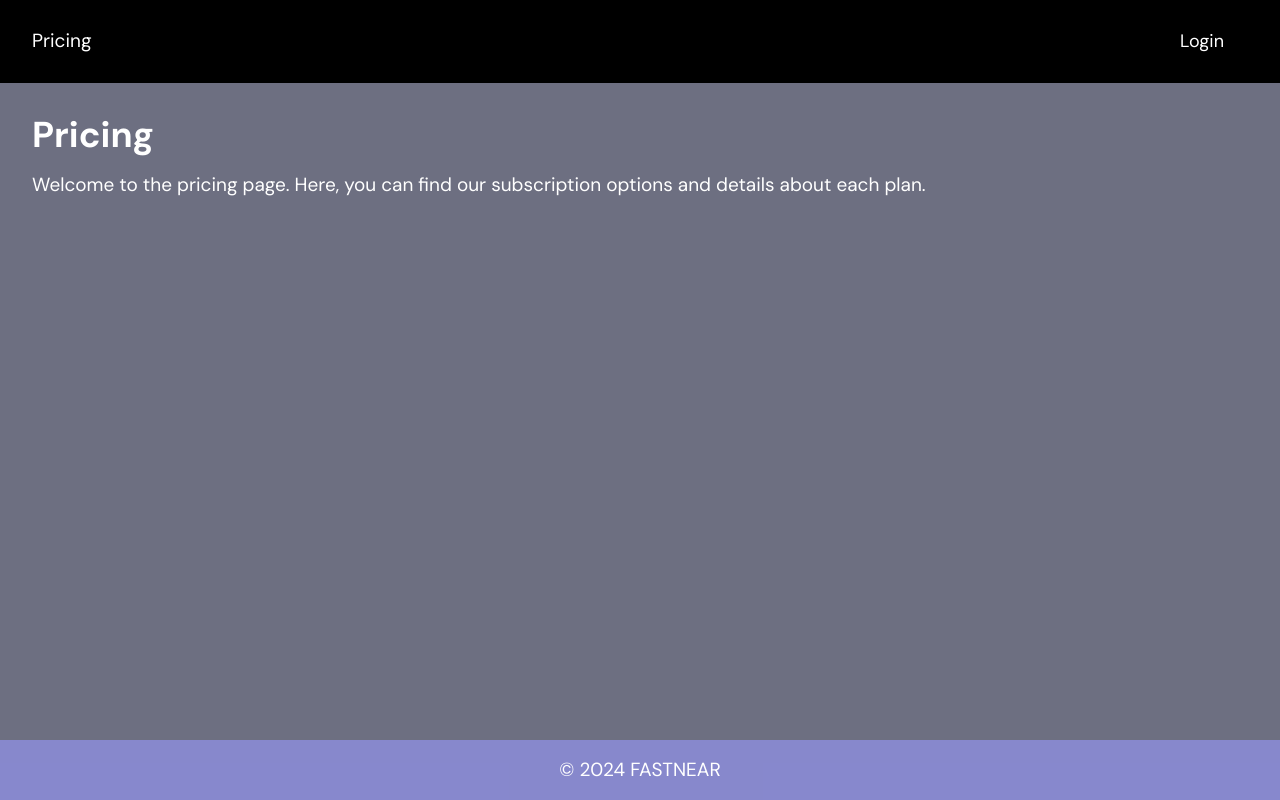
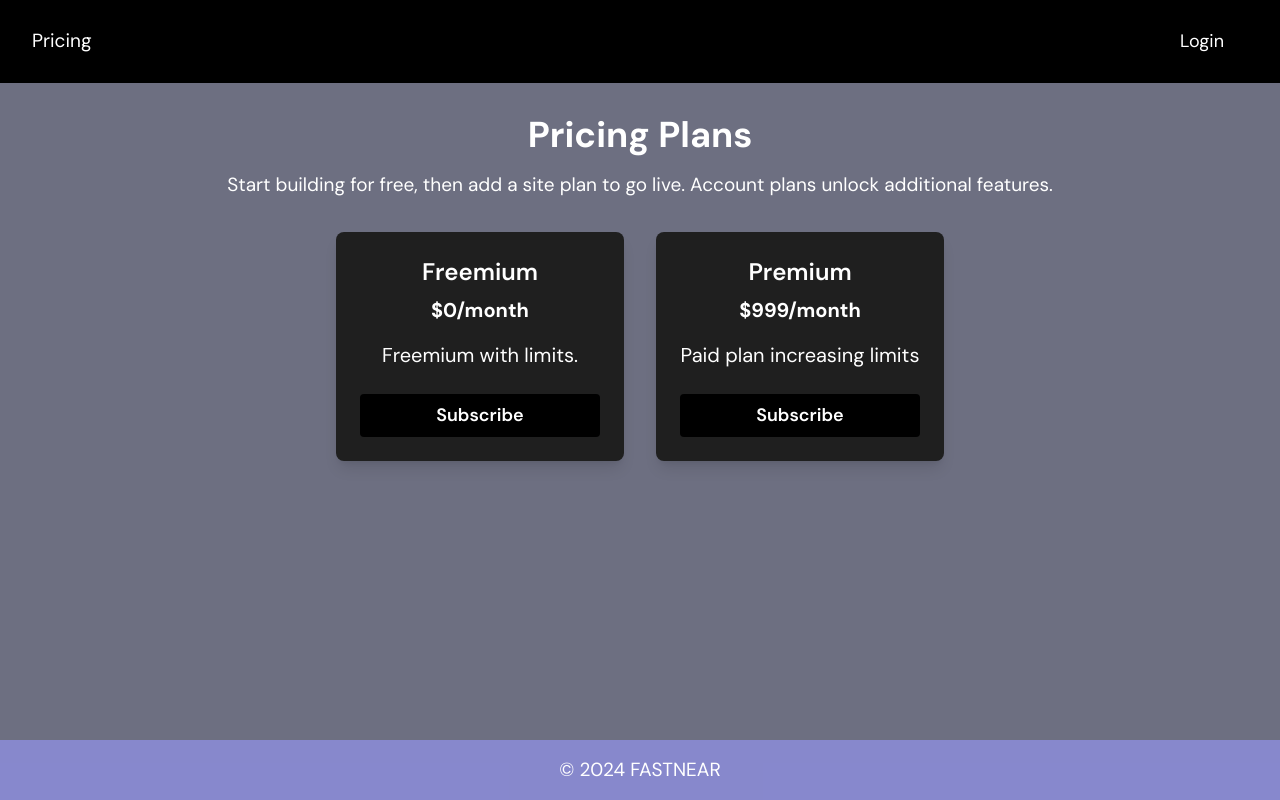
Before and after one commit to fastnear/subscriptions-site, a Next.js app: page /pricing in a window 1280 px wide. Built offline with nearby package versions, Linux system fonts and the light colour scheme.

Commit message:
flesh out basic plan page, minor stuff to /dashboard

```diff
--- /dev/null
+++ b/src/app/(logged-in)/dashboard/dashboard.css
@@ -0,0 +1,18 @@
+.dashboard-container {
+    max-width: 800px;
+    margin: 0 auto;
+    background-color: var(--background);
+    color: var(--foreground);
+    padding: 2rem;
+    border-radius: 0.5rem;
+    box-shadow: 0 4px 12px rgba(0, 0, 0, 0.1);
+    text-align: center;
+}
+
+.dashboard-container h1 {
+    color: #ffffff;
+}
+
+.dashboard-container p {
+    color: #d1d5db;
+}
--- a/src/app/(logged-in)/dashboard/page.tsx
+++ b/src/app/(logged-in)/dashboard/page.tsx
@@ -1,3 +1,10 @@
-export default function Page() {
-    return <h1>User is logged in</h1>
+import './dashboard.css';
+
+export default function DashboardPage() {
+  return (
+    <div className="dashboard-container p-8">
+      <h1 className="text-4xl font-bold mb-4">User Dashboard</h1>
+      <p className="text-lg text-gray-300">Authentication coming soon...</p>
+    </div>
+  );
 }
--- a/src/app/globals.css
+++ b/src/app/globals.css
@@ -7,6 +7,15 @@ html, body {
   margin: 0;
   display: flex;
   flex-direction: column;
+}
+
+.pricing-card {
+  background-color: #1f1f1f;
+  color: var(--foreground);
+  display: flex;
+  flex-direction: column;
+  align-items: center;
+  text-align: center;
 }
 
 #main-content {
--- a/src/app/pricing/_logic/plan-types.ts
+++ b/src/app/pricing/_logic/plan-types.ts
@@ -1,4 +1,4 @@
 export const PLAN_TYPES = [
-    'free',
-    'premium'
-]
+    { name: 'Freemium', price: '$0', description: 'Freemium with limits.', internalName: 'free' },
+    { name: 'Premium', price: '$999', description: 'Paid plan increasing limits', internalName: 'premium-level-1' }
+];
--- a/src/app/pricing/page.tsx
+++ b/src/app/pricing/page.tsx
@@ -1,23 +1,36 @@
-import type { Metadata } from 'next'
+import type { Metadata } from 'next';
+import {PLAN_TYPES} from "@/app/pricing/_logic/plan-types";
 
 export default function PricingOptionsPage() {
+
   return (
     <div className="p-8">
-            <h1 className="text-4xl font-bold">Pricing</h1>
-            <p className="mt-4">
-                Welcome to the pricing page. Here, you can find our subscription options and details about each plan.
+      <h1 className="text-4xl font-bold text-center">Pricing Plans</h1>
+      <p className="mt-4 text-center">
+        Start building for free, then add a site plan to go live. Account plans unlock additional features.
       </p>
+      <div className="flex flex-wrap justify-center gap-8 mt-8">
+        {PLAN_TYPES.map((plan) => (
+          <div key={plan.name} className="pricing-card w-full sm:w-72 p-6 rounded-lg shadow-lg hover:shadow-xl transition-shadow">
+            <h2 className="text-2xl font-semibold mb-2 text-center">{plan.name}</h2>
+            <p className="text-xl font-bold text-center mb-4">{plan.price}/month</p>
+            <p className="text-center mb-6">{plan.description}</p>
+            <button className="w-full py-2 px-4 rounded bg-black text-white font-semibold hover:bg-gray-800 transition-colors">
+              Subscribe
+            </button>
+          </div>
+        ))}
+      </div>
     </div>
   );
 }
 
 // dynamic metadata
-// See: https://nextjs.org/docs/app/api-reference/functions/generate-metadata
 export async function generateMetadata(): Promise<Metadata> {
   const metadata: Metadata = {
     title: 'Pricing | FASTNEAR',
     description: 'Pricing plans and blazing fast subscription options.',
+  };
+
+  return metadata;
 }
-
-    return metadata
-}
```
Lines whose indentation alone changed are shown as unchanged.
